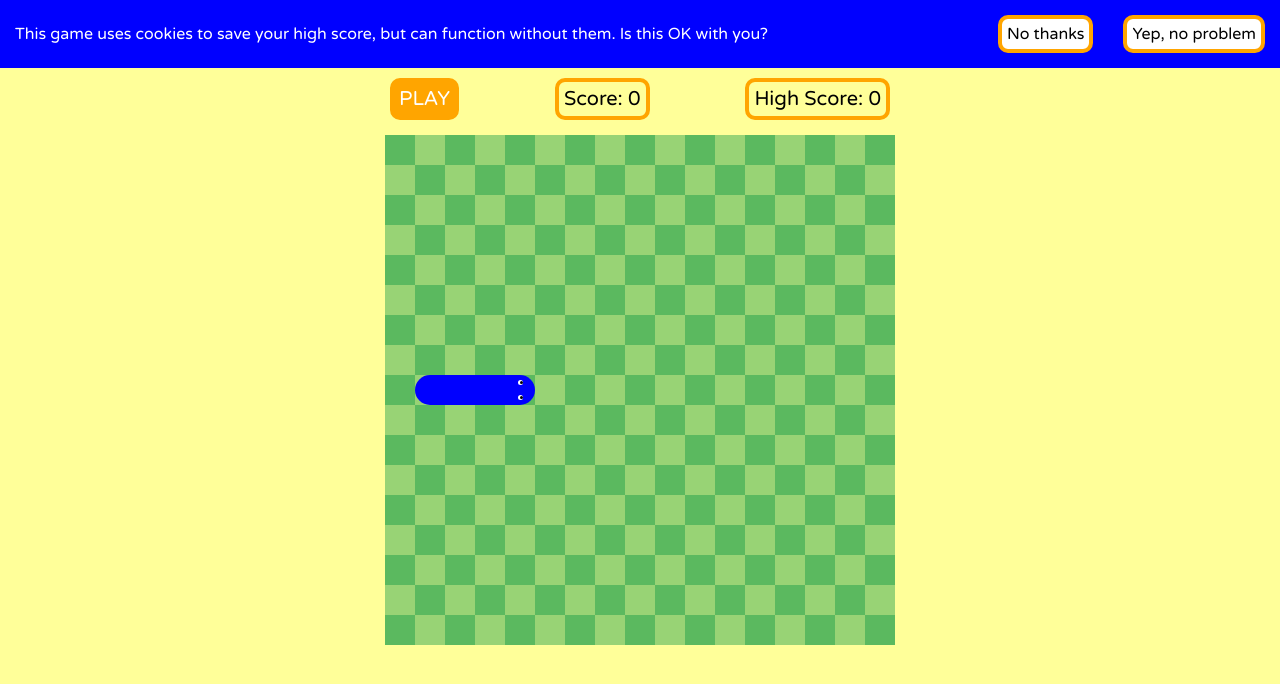
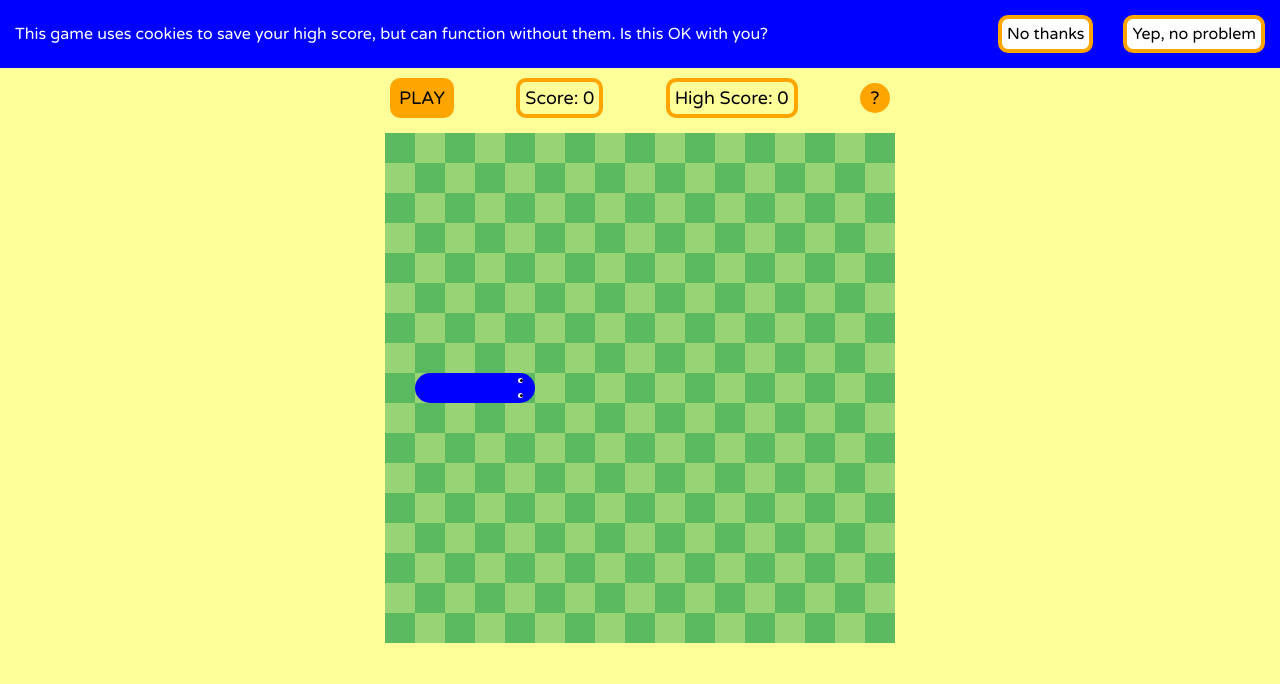
Before and after one commit to KateHoward10/snake, a React (Create React App) app: page / in a window 1280 px wide. Shown: the top 684 px of the page. Built offline with nearby package versions, Linux system fonts and the light colour scheme.

Commit message:
Add instructions

```diff
--- a/src/App.js
+++ b/src/App.js
@@ -6,6 +6,7 @@ import Grid from './components/Grid';
 import Arrows from './components/Arrows';
 import GameOver from './components/GameOver';
 import Cookies from './components/Cookies';
+import Instructions from './components/Instructions';
 import './App.css';
 
 function App() {
@@ -18,6 +19,7 @@ function App() {
   const [cookies, setCookie] = useCookies(['highScore', 'cookiesAccepted']);
   const [highScore, setHighScore] = useState(cookies.highScore || 0);
   const [cookiesAccepted, setCookiesAccepted] = useState(cookies.cookiesAccepted || false);
+  const [instructions, toggleInstructions] = useState(false);
   const [tailAppearing, setTailAppearing] = useState(false);
   const [gameOver, toggleGameOver] = useState(false);
   const [foodPosition, setFoodPosition] = useState(null);
@@ -133,8 +135,14 @@ function App() {
           onReject={() => setCookiesModal(false)}
         />
       )}
+      {instructions && <Instructions onClose={() => toggleInstructions(false)} />}
       <div>
-        <Controls onClick={startGame} score={score} highScore={highScore} />
+        <Controls
+          onClick={startGame}
+          score={score}
+          highScore={highScore}
+          openInstructions={() => toggleInstructions(true)}
+        />
         <Grid
           snake={snake}
           food={food}
@@ -143,7 +151,7 @@ function App() {
           tailAppearing={tailAppearing}
         />
         <Arrows onClick={turn} />
-        <GameOver visible={gameOver} onClick={() => toggleGameOver(false)} />
+        {gameOver && <GameOver onClose={() => toggleGameOver(false)} />}
       </div>
     </div>
   );
--- a/src/components/Controls/index.js
+++ b/src/components/Controls/index.js
@@ -1,12 +1,13 @@
 import React from 'react';
-import { Container, Button, Score } from './styles';
+import { Container, Button, QuestionButton, Score } from './styles';
 
-function Controls({ onClick, score, highScore }) {
+function Controls({ onClick, score, highScore, openInstructions }) {
   return (
     <Container>
       <Button onClick={onClick}>PLAY</Button>
       <Score>Score: {score}</Score>
       <Score>High Score: {highScore}</Score>
+      <QuestionButton onClick={openInstructions}>?</QuestionButton>
     </Container>
   );
 }
--- a/src/components/Controls/styles.js
+++ b/src/components/Controls/styles.js
@@ -8,26 +8,41 @@ export const Container = styled.div`
 `;
 
 export const Button = styled.button`
-	font-size: 20px;
 	margin: 10px;
 	padding: 5px;
 	background-color: orange;
 	border: 4px solid orange;
 	border-radius: 10px;
-	color: white;
-	@media screen and (max-width: 600px) {
-		font-size: 4vw;
+	font-size: 3vw;
+	@media screen and (min-width: 600px) {
+		font-size: 18px;
+	}
+`;
+
+export const QuestionButton = styled.button`
+	width: 30px;
+	height: 30px;
+	margin: 10px;
+	display: flex;
+	align-items: center;
+	justify-content: center;
+	background-color: orange;
+	border: 4px solid orange;
+	border-radius: 50%;
+	font-size: 3vw;
+	@media screen and (min-width: 600px) {
+		font-size: 18px;
 	}
 `;
 
 export const Score = styled.p`
-	font-size: 20px;
 	margin: 10px;
 	padding: 5px;
 	background-color: transparent;
 	border: 4px solid orange;
 	border-radius: 10px;
-	@media screen and (max-width: 600px) {
-		font-size: 4vw;
+	font-size: 3vw;
+	@media screen and (min-width: 600px) {
+		font-size: 18px;
 	}
 `;
--- a/src/components/GameOver/index.js
+++ b/src/components/GameOver/index.js
@@ -1,9 +1,9 @@
 import React from 'react';
 import { Overlay, Container, Text, Button } from './styles';
 
-function GameOver({ visible, onClick }) {
+function GameOver({ onClose }) {
 	return (
-		<Overlay visible={visible}>
+		<Overlay>
 			<Container>
 				<Text>
 					Game over!{' '}
@@ -11,7 +11,7 @@ function GameOver({ visible, onClick }) {
 						🐍
 					</span>
 				</Text>
-				<Button onClick={onClick}>Close</Button>
+				<Button onClick={onClose}>Close</Button>
 			</Container>
 		</Overlay>
 	);
--- a/src/components/GameOver/styles.js
+++ b/src/components/GameOver/styles.js
@@ -10,7 +10,6 @@ export const Overlay = styled.div`
 	display: flex;
 	align-items: center;
 	justify-content: center;
-	visibility: ${props => (props.visible ? 'visible' : 'hidden')};
 `;
 
 export const Container = styled.div`
@@ -34,6 +33,5 @@ export const Button = styled.button`
 	background-color: orange;
 	border: 4px solid orange;
 	border-radius: 10px;
-	color: white;
 	font-size: 18px;
 `;
--- /dev/null
+++ b/src/components/Instructions/index.js
@@ -0,0 +1,30 @@
+import React from 'react';
+import { Overlay, Container, Button } from './styles';
+
+function Instructions({ onClose }) {
+  return (
+    <Overlay>
+      <Container>
+        <h2>How to Play</h2>
+        <ul>
+          <li>The aim of the game is to eat as many items of food as possible without bumping into yourself.</li>
+          <li>
+            Press Play to start moving, and to change direction use keyboard arrow keys, or the buttons at the bottom of
+            your screen if playing on mobile.
+          </li>
+          <li>
+            When you eat a fruit, a new one will appear somewhere else on the grid, your tail will get longer, and your
+            speed will increase.
+          </li>
+          <li>
+            If you reach the edge of the grid, the laws of physics will cease to apply and your head will reappear on
+            the opposite side. This can be a good way to avoid bumping into your own tail.
+          </li>
+        </ul>
+        <Button onClick={onClose}>Close</Button>
+      </Container>
+    </Overlay>
+  );
+}
+
+export default Instructions;
--- /dev/null
+++ b/src/components/Instructions/styles.js
@@ -0,0 +1,40 @@
+import styled from 'styled-components';
+
+export const Overlay = styled.div`
+  position: absolute;
+  top: 0;
+  left: 0;
+  right: 0;
+  bottom: 0;
+  background-color: rgba(0, 0, 0, 0.5);
+  display: flex;
+  align-items: center;
+  justify-content: center;
+`;
+
+export const Container = styled.div`
+  display: flex;
+  flex-direction: column;
+  align-items: center;
+  justify-content: space-between;
+  background-color: blue;
+  padding: 20px;
+  border-radius: 10px;
+  color: white;
+  margin: auto;
+  max-width: 80vw;
+  max-height: 70vh;
+  overflow-y: scroll;
+  @media screen and (min-width: 600px) {
+    max-width: 500px;
+  }
+`;
+
+export const Button = styled.button`
+  margin: 10px;
+  padding: 5px;
+  background-color: orange;
+  border: 4px solid orange;
+  border-radius: 10px;
+  font-size: 18px;
+`;
```
Lines whose indentation alone changed are shown as unchanged.
